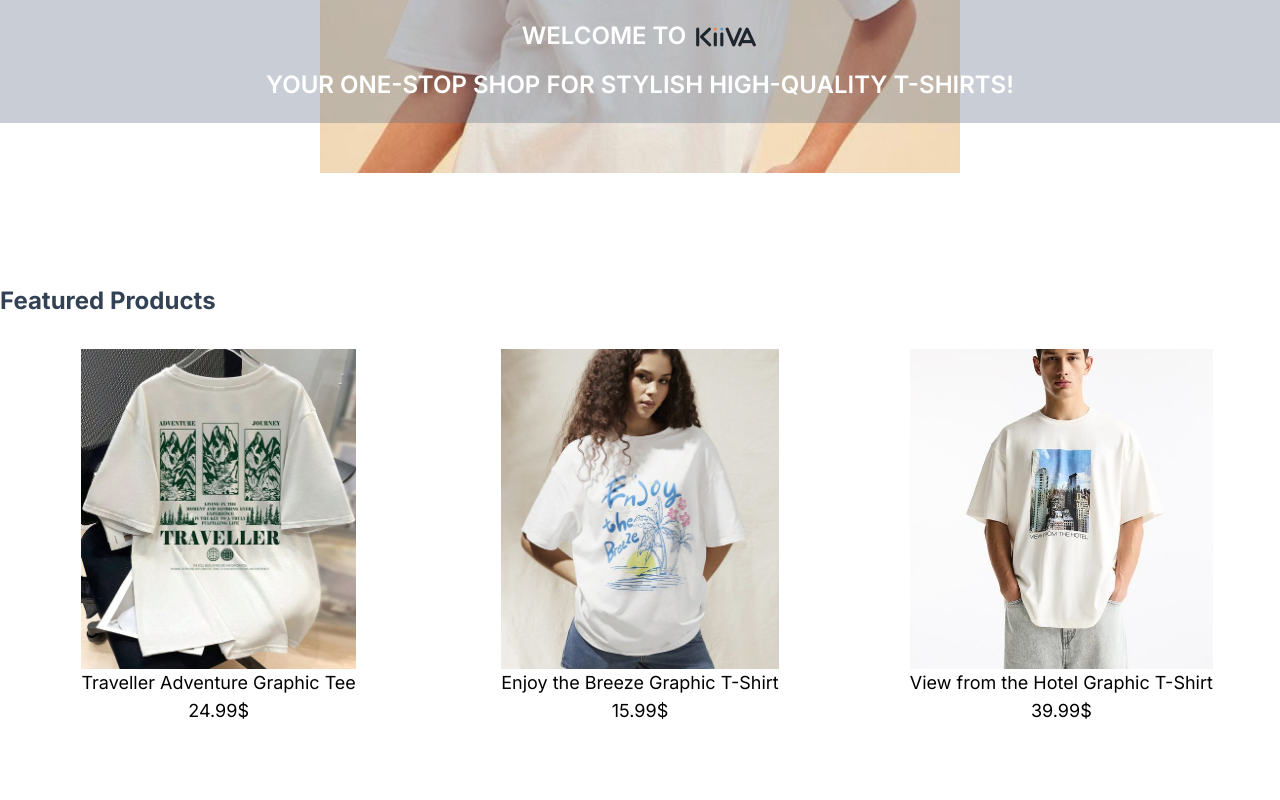
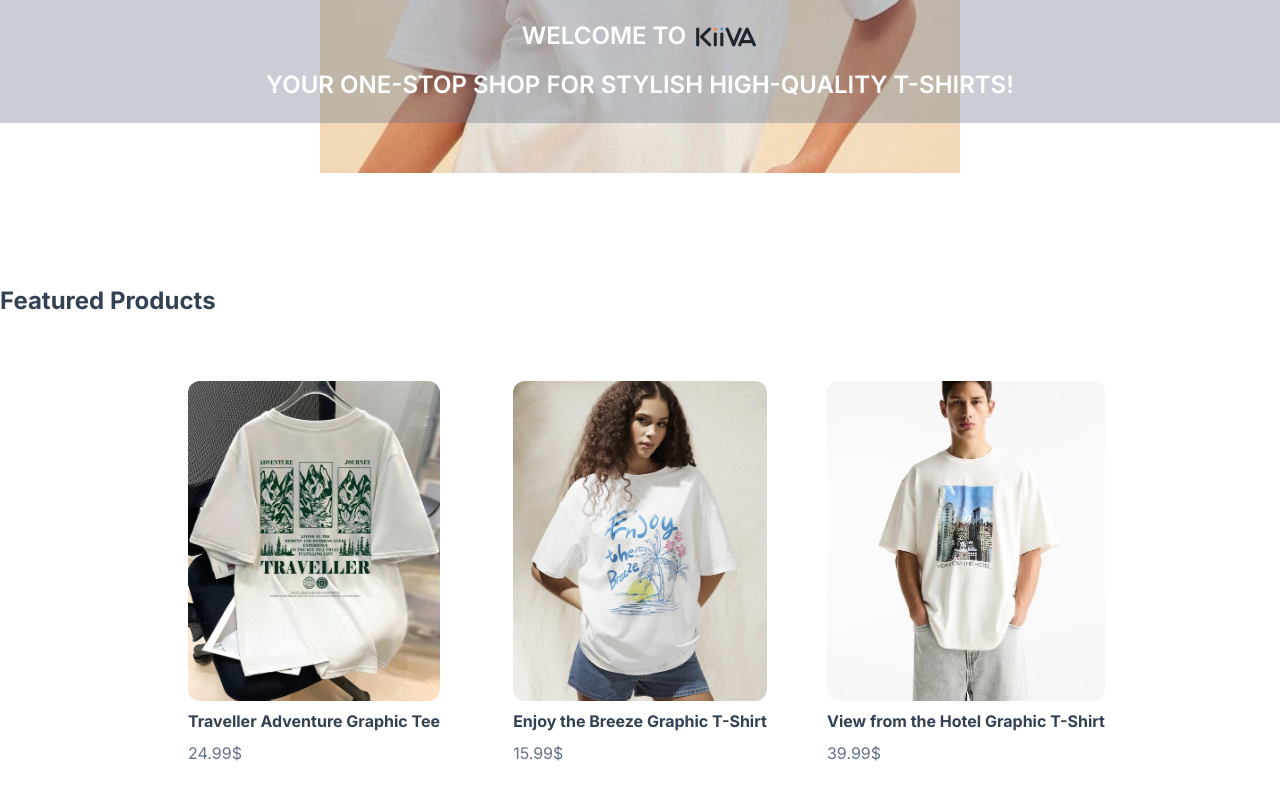
Before and after one commit to Mayada309/vir-store, a Next.js app: page / in a window 1280 px wide. Shown: the part 228-1028 px from the top of the page. Before the commit the page ends 985 px from the top, so only its background shows below. Built offline with nearby package versions, Linux system fonts and the light colour scheme.

Commit message:
adjust styling

```diff
--- a/components/products/ProductCard.tsx
+++ b/components/products/ProductCard.tsx
@@ -6,7 +6,7 @@ function ProductCard({ product }: { product: Product }) {
   return (
     <li
       key={product.id}
-      className='flex justify-center text-lg flex-col p-4 rounded-xl items-center gap-2'
+      className='flex max-w-96 justify-center text-lg flex-col p-4 rounded-xl items-center gap-2'
     >
       <Link
         href={{
@@ -19,10 +19,14 @@ function ProductCard({ product }: { product: Product }) {
           alt={product.name}
           width={300}
           height={300}
-          className='h-80 w-full object-cover bg-cover'
+          className='h-80 w-full object-cover  bg-cover rounded-xl '
         />
-        <p className='text-center'>{product.name}</p>
-        <p className='text-center'>{product.price}$</p>
+        <p className='text-start text-base pt-2 font-bold text-slate-700 '>
+          {product.name}
+        </p>
+        <p className='text-start pt-2 text-base text-slate-500'>
+          {product.price}$
+        </p>
       </Link>
     </li>
   );
--- a/components/products/ProductsList.tsx
+++ b/components/products/ProductsList.tsx
@@ -1,13 +1,16 @@
 import { Product } from '@/app/types';
 import ProductCard from './ProductCard';
+import Container from '../global/Container';
 
 function ProductsList({ products }: { products: Product[] }) {
   return (
-    <ul className='grid grid-cols-1 md:grid-cols-2 lg:grid-cols-3 gap-4 p-4'>
-      {products.map((product) => {
-        return <ProductCard key={product.id} product={product} />;
-      })}
-    </ul>
+    <Container className='flex items-center justify-center my-8'>
+      <ul className='grid grid-cols-1 items-center justify-center md:grid-cols-2 lg:grid-cols-3 gap-4 p-4'>
+        {products.map((product) => {
+          return <ProductCard key={product.id} product={product} />;
+        })}
+      </ul>
+    </Container>
   );
 }
 
```
